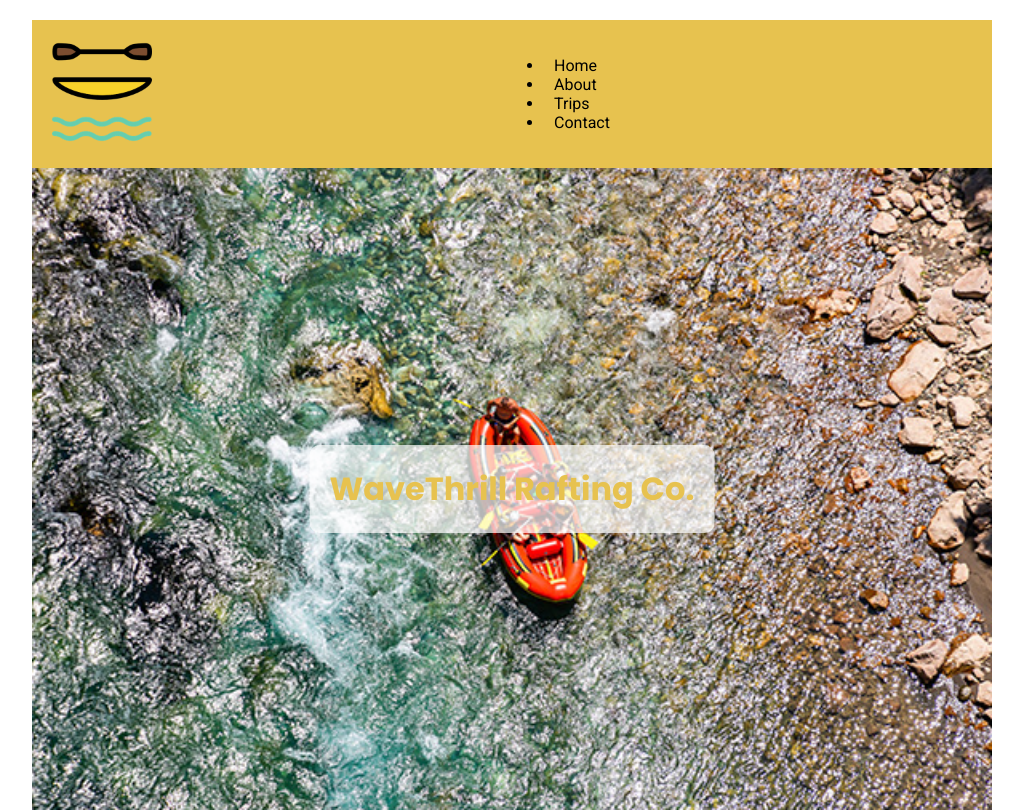
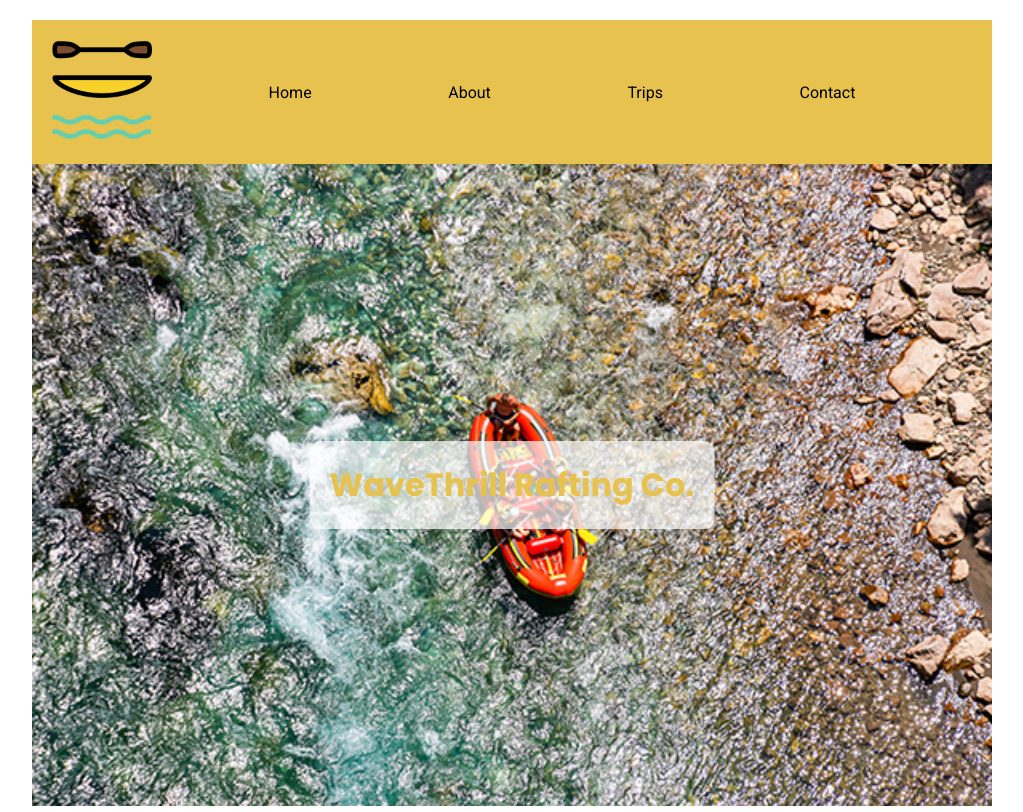
Before and after one commit to kutstarnes24/wdd130, a plain HTML site: page wwr/about.html in a window 1280 px wide. Shown: the top 812 px of the page, without its empty margins (128-1151 px from the left). Drawn offline with Linux system fonts and the light colour scheme.

Commit message:
fixed nav display

```diff
--- a/wwr/about.html
+++ b/wwr/about.html
@@ -14,12 +14,10 @@
             <img src="images/logo.png" alt="Rafting Logo">
         </div>
         <nav>
-            <ul>
-                <li><a href="index.html">Home</a></li>
-                <li><a href="about.html">About</a></li>
-                <li><a href="trips.html">Trips</a></li>
-                <li><a href="contact.html">Contact</a></li>
-            </ul>
+            <a href="index.html">Home</a>
+            <a href="about.html">About</a>
+            <a href="trips.html">Trips</a>
+            <a href="contact.html">Contact</a>
         </nav>
     </header>
 
```
